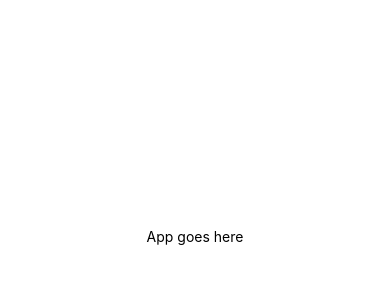
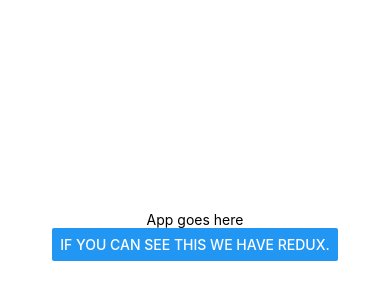
Before and after one commit to Tickolas/reactnativetodo, a React Native app: screen / in a window 390 px wide. Shown: the part 186-486 px from the top of the page. Built offline with nearby package versions, Linux system fonts and the light colour scheme.

Commit message:
Add redux and basic store and reducer.

```diff
--- a/App.tsx
+++ b/App.tsx
@@ -1,19 +1,14 @@
 import React from 'react';
-import { StyleSheet, Text, View } from 'react-native';
+import Main from "./src/Main";
+import store from "./src/store/store";
+import {Provider} from 'react-redux';
 
-export default function App() {
-  return (
-    <View style={styles.container}>
-      <Text>App goes here</Text>
-    </View>
-  );
-}
+const App = ({}) => {
+    return (
+        <Provider store={store}>
+            <Main />
+        </Provider>
+    )
+};
 
-const styles = StyleSheet.create({
-  container: {
-    flex: 1,
-    backgroundColor: '#fff',
-    alignItems: 'center',
-    justifyContent: 'center',
-  },
-});
+export default App;
--- a/package.json
+++ b/package.json
@@ -12,7 +12,9 @@
     "react": "16.8.3",
     "react-dom": "16.8.3",
     "react-native": "https://github.com/expo/react-native/archive/sdk-35.0.0.tar.gz",
-    "react-native-web": "^0.11.7"
+    "react-native-web": "^0.11.7",
+    "react-redux": "^7.1.1",
+    "redux": "^4.0.4"
   },
   "devDependencies": {
     "@types/react": "^16.8.23",
--- /dev/null
+++ b/src/Main.tsx
@@ -0,0 +1,30 @@
+import React from 'react';
+import { connect, Provider } from 'react-redux';
+import {Button, StyleSheet, Text, View} from 'react-native';
+
+const styles = StyleSheet.create({
+    container: {
+        flex: 1,
+        backgroundColor: '#fff',
+        alignItems: 'center',
+        justifyContent: 'center',
+    },
+    button: {
+        color: 'red'
+    }
+});
+
+const Main = ({test}) => {
+    return (
+        <View style={styles.container}>
+            <Text>App goes here</Text>
+            <Button className={styles.button} title={test} />
+        </View>
+    );
+};
+
+const mapStateToProps = state => ({
+    test: state.text
+});
+
+export default connect(mapStateToProps)(Main);
--- /dev/null
+++ b/src/reducers/rootReducer.ts
@@ -0,0 +1,9 @@
+const initialState = {
+    text: 'If you can see this we have redux.'
+};
+
+const rootReducer = (state = initialState, action) => {
+    return state;
+};
+
+export default rootReducer;
--- /dev/null
+++ b/src/store/store.ts
@@ -0,0 +1,4 @@
+import {createStore} from "redux";
+import rootReducer from '../reducers/rootReducer';
+
+export default createStore(rootReducer);
```
Also changed, not shown: 1 other file (tests, documents, lock files or other folders).
